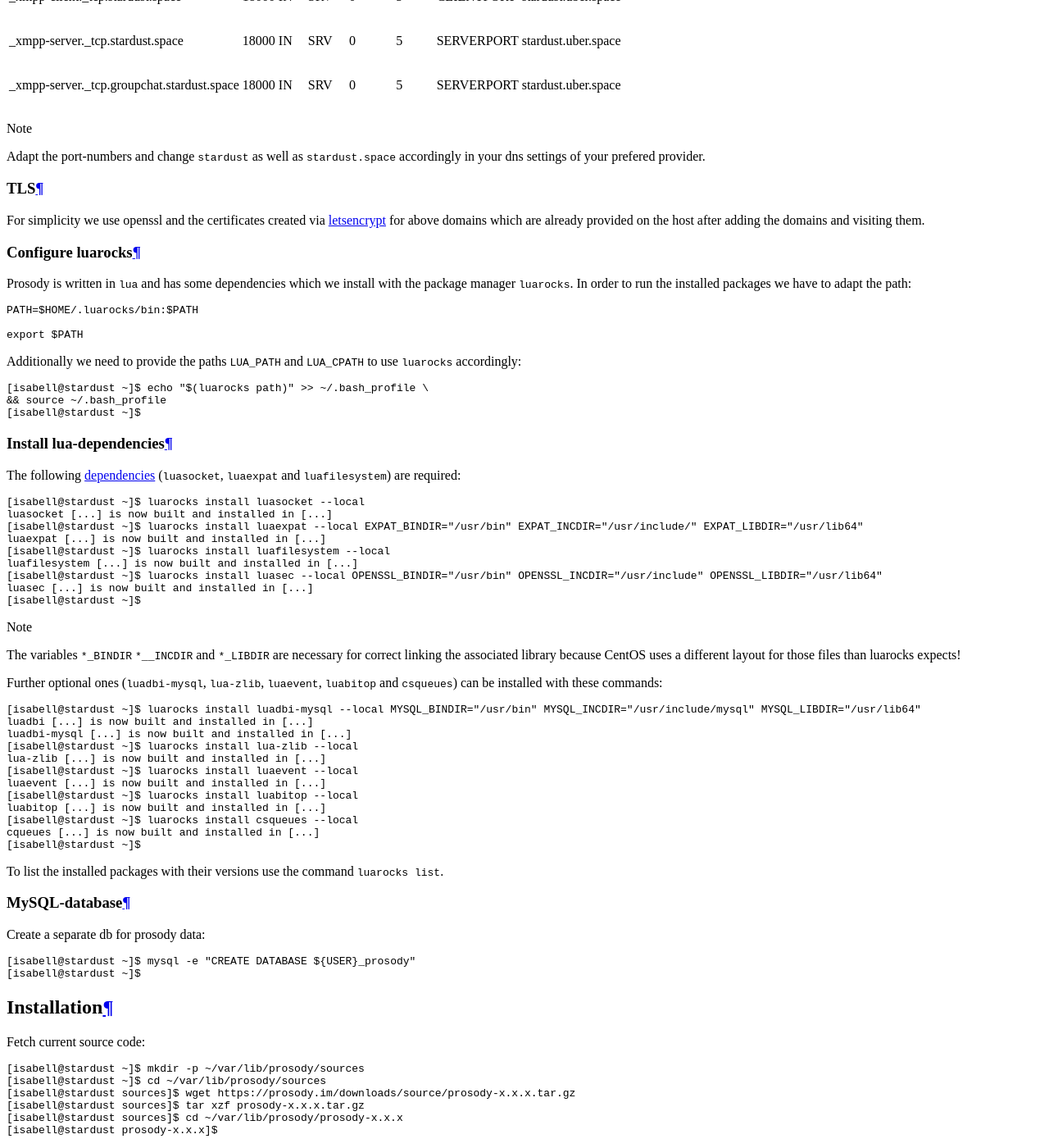
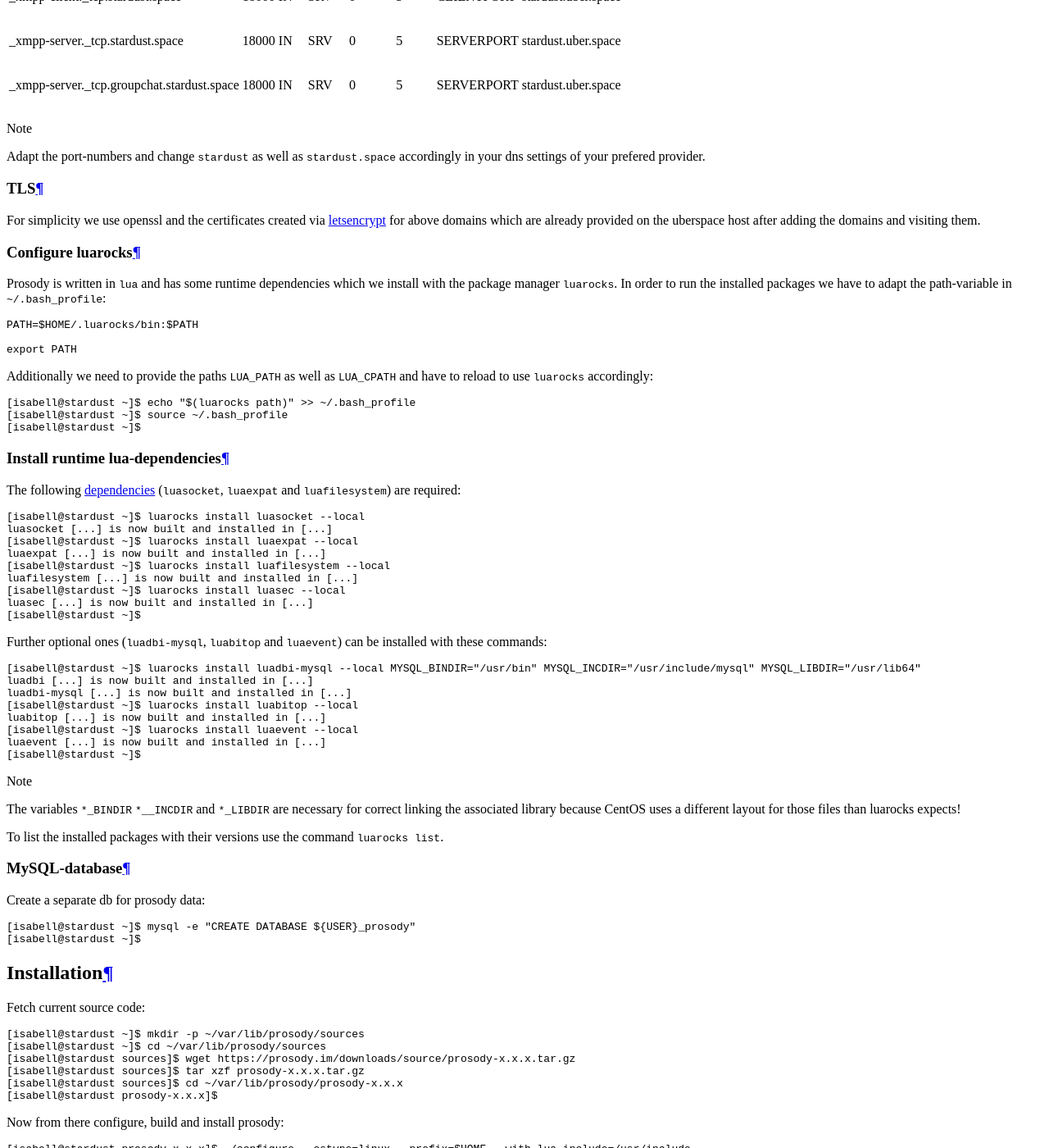
Before and after one commit to Uberspace/lab, a Sphinx documentation site: the page built from source/guide_prosody.rst, in a window 1280 px wide and 1400 px high, scrolled down 3334 px. Shown: the whole window at 82% size. Built offline with Sphinx 7.4.7 and the Read the Docs theme 2.0.0, drawn with Linux system fonts in a browser that asks for light colours; some of the changed text lies outside the part shown.

Commit message:
[guide prosody] revised prerequisites, installation step and added supervisord snippet, as well as some minor changes

```diff
--- a/source/guide_prosody.rst
+++ b/source/guide_prosody.rst
@@ -33,7 +33,7 @@
 
 .. include:: includes/open-port.rst
 
-Altogether we need four open ports (referred to as: ``CLIENTPORT``, ``SERVERPORT`` and ``FILEUPLOADPORT`` ``FILETRANSFERPORT``) which should be public accessible.
+Altogether we need four open ports (referred to as: ``CLIENTPORT``, ``SERVERPORT``, ``FILEUPLOADPORT`` and ``FILETRANSFERPORT``) which should be public accessible.
 
 Domains, dns
 ------------
@@ -46,7 +46,7 @@
  groupchat.stardust.space
  [isabell@stardust ~]$
 
-Then we need the following dns_ `A`,`AAAA` and `SRV` dns_-records:
+Then we need the following dns_ ``A``, ``AAAA`` and ``SRV`` dns_-records:
 
 +---------------------------------------------+-------+-------+------+----------+--------+--------------+-----------------------+
 |  (_service._proto.)name		      | ttl   | class | type | priority | weight | port         | target                |
@@ -70,29 +70,29 @@
 
 TLS
 ---
-For simplicity we use openssl and the certificates created via letsencrypt_ for above domains which are already provided on the host after adding the domains and visiting them.
+For simplicity we use openssl and the certificates created via letsencrypt_ for above domains which are already provided on the uberspace host after adding the domains and visiting them.
 
 Configure luarocks
 ------------------
 
-Prosody is written in ``lua`` and has some dependencies which we install with the package manager ``luarocks``. In order to run the installed packages we have to adapt the path:
+Prosody is written in ``lua`` and has some runtime dependencies which we install with the package manager ``luarocks``. In order to run the installed packages we have to adapt the path-variable in ``~/.bash_profile``:
 
 ::
 
  PATH=$HOME/.luarocks/bin:$PATH
 
- export $PATH
+ export PATH
 
-Additionally we need to provide the paths ``LUA_PATH`` and ``LUA_CPATH`` to use ``luarocks`` accordingly:
+Additionally we need to provide the paths ``LUA_PATH`` as well as ``LUA_CPATH`` and have to reload to use ``luarocks`` accordingly:
 
 ::
 
- [isabell@stardust ~]$ echo "$(luarocks path)" >> ~/.bash_profile \
- && source ~/.bash_profile
+ [isabell@stardust ~]$ echo "$(luarocks path)" >> ~/.bash_profile
+ [isabell@stardust ~]$ source ~/.bash_profile
  [isabell@stardust ~]$
 
-Install lua-dependencies
-------------------------
+Install runtime lua-dependencies
+--------------------------------
 
 The following dependencies_ (``luasocket``, ``luaexpat`` and ``luafilesystem``) are required:
 
@@ -100,32 +100,29 @@
 
  [isabell@stardust ~]$ luarocks install luasocket --local
  luasocket [...] is now built and installed in [...]
- [isabell@stardust ~]$ luarocks install luaexpat --local EXPAT_BINDIR="/usr/bin" EXPAT_INCDIR="/usr/include/" EXPAT_LIBDIR="/usr/lib64"
+ [isabell@stardust ~]$ luarocks install luaexpat --local
  luaexpat [...] is now built and installed in [...]
  [isabell@stardust ~]$ luarocks install luafilesystem --local
  luafilesystem [...] is now built and installed in [...]
- [isabell@stardust ~]$ luarocks install luasec --local OPENSSL_BINDIR="/usr/bin" OPENSSL_INCDIR="/usr/include" OPENSSL_LIBDIR="/usr/lib64"
+ [isabell@stardust ~]$ luarocks install luasec --local
  luasec [...] is now built and installed in [...]
  [isabell@stardust ~]$
 
-.. note:: The variables ``*_BINDIR`` ``*__INCDIR`` and ``*_LIBDIR`` are necessary for correct linking the associated library because CentOS uses a different layout for those files than luarocks expects!
 
-Further optional ones (``luadbi-mysql``, ``lua-zlib``, ``luaevent``, ``luabitop`` and ``csqueues``) can be installed with these commands:
+Further optional ones (``luadbi-mysql``, ``luabitop`` and ``luaevent``) can be installed with these commands:
 
 ::
 
  [isabell@stardust ~]$ luarocks install luadbi-mysql --local MYSQL_BINDIR="/usr/bin" MYSQL_INCDIR="/usr/include/mysql" MYSQL_LIBDIR="/usr/lib64"
  luadbi [...] is now built and installed in [...]
  luadbi-mysql [...] is now built and installed in [...]
- [isabell@stardust ~]$ luarocks install lua-zlib --local
- lua-zlib [...] is now built and installed in [...]
+ [isabell@stardust ~]$ luarocks install luabitop --local
+ luabitop [...] is now built and installed in [...]
  [isabell@stardust ~]$ luarocks install luaevent --local
  luaevent [...] is now built and installed in [...]
- [isabell@stardust ~]$ luarocks install luabitop --local
- luabitop [...] is now built and installed in [...]
- [isabell@stardust ~]$ luarocks install csqueues --local
- cqueues [...] is now built and installed in [...]
  [isabell@stardust ~]$
+
+.. note:: The variables ``*_BINDIR`` ``*__INCDIR`` and ``*_LIBDIR`` are necessary for correct linking the associated library because CentOS uses a different layout for those files than luarocks expects!
 
 To list the installed packages with their versions use the command ``luarocks list``.
 
@@ -157,8 +154,10 @@
 
 ::
 
- [isabell@stardust prosody-x.x.x]$ ./configure --ostype=linux --prefix=$HOME
+ [isabell@stardust prosody-x.x.x]$ ./configure --ostype=linux --prefix=$HOME --with-lua-include=/usr/include
  [...]
+ Done. You can now run 'make' to build.
+
  [isabell@stardust prosody-x.x.x]$ make
  [...]
  [isabell@stardust prosody-x.x.x]$ make install
@@ -168,14 +167,12 @@
 Configuration
 =============
 
-Now we copy the configuration and plugin files into reasonable locations, download the community plugins and create the prosody-data and http_upload directory:
+Now we create the http_upload folder and download the community plugins:
 
 ::
 
- [isabell@stardust ~]$ cp -R $PROSODY_PATH/conf/ ~/etc/prosody
- [isabell@stardust ~]$ cp -R $PROSODY_PATH/plugins/ ~/var/prosody/plugins
- [isabell@stardust ~]$ mkdir -p ~/var/prosody/data/http_upload
- [isabell@stardust ~]$ hg clone https://hg.prosody.im/prosody-modules/ ~/var/prosody/community-plugins
+ [isabell@stardust ~]$ mkdir -p ~/var/lib/prosody/http_upload
+ [isabell@stardust ~]$ hg clone https://hg.prosody.im/prosody-modules/ ~/var/lib/prosody/community-plugins
  [isabell@stardust ~]$
 
 Then there are many settings which should be edited accordingly in ``~/etc/prosody/prosody.cfg.lua``:
@@ -232,28 +229,10 @@
  autorestart=yes
  startretries=1
  stopasgroup=true
+ killasgroup=true
+ stopsignal=INT
 
-
-First-Start
------------
-
-Reread:
-
-::
-
- [isabell@stardust ~]$ supervisorctl reread
- prosody: available
- [isabell@stardust ~]$
-
-And then update and start your new service:
-
-::
-
- [isabell@stardust ~]$ supervisorctl update
- prosody: added process group
- [isabell@stardust ~]$ supervisorctl start prosody
- prosody: started
- [isabell@stardust ~]$
+.. include:: includes/supervisord.rst
 
 Best-Practise
 =============
```
Also changed, not shown: other parts of source/guide_prosody.rst (+5 -5 lines).
